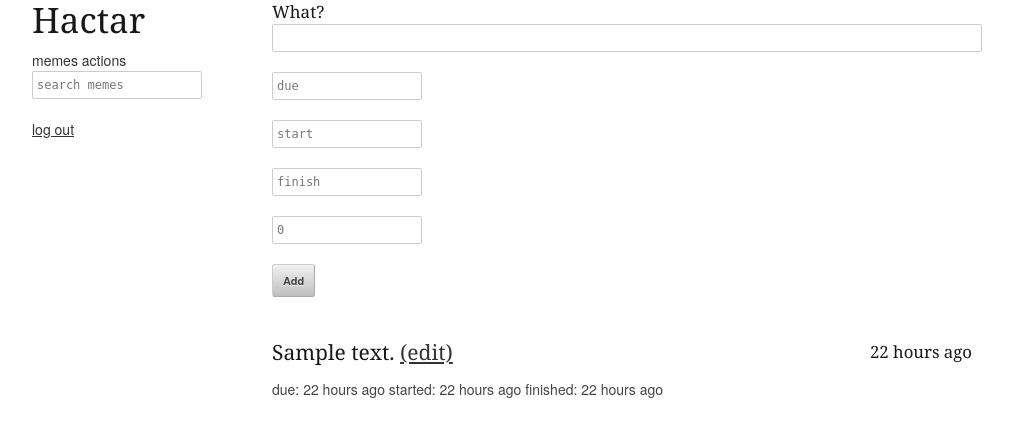
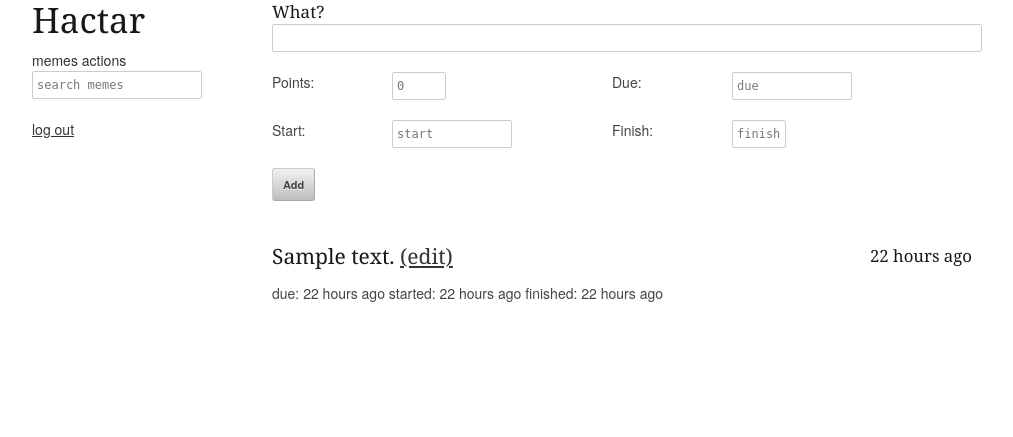
Before and after one commit to findgriffin/hactar, a Flask app: page /actions in a window 1280 px wide. Shown: the top 437 px of the page, without its empty margins (138-1151 px from the left). Run offline with Flask 2, Linux system fonts and the light colour scheme; the visitor is signed in with stand-in values (Sample User, id 1); tables that the repository leaves empty hold one stand-in row (values such as "Sample post").

Commit message:
implement two column layout for actions form

```diff
--- a/templates/actions.html
+++ b/templates/actions.html
@@ -4,11 +4,24 @@
     <form action="{{ url_for('actions') }}" method="post">
         <dl><h5>What?</h5>
         <dd><input type=text name=what id="what" style="width: 100%;">
-        <dd><input type=text name=due id="due" style="width: 20%;" value="due">
-        <dd><input type=text name=start id="start" style="width: 20%;" value="start">
-        <dd><input type=text name=finish id="finish" style="width: 20%;" value="finish">
-        <dd><input type=text name=points id="points" style="width: 20%;" value="0">
-        <dd><input type=submit value=Add>
+      <div class="two columns alpha">Points:</div>
+      <div class="four columns omega">
+        <input type=text name=points id="points" style="width: 20%;" value="0">
+      </div>
+      <div class="two columns alpha">Due:</div>
+      <div class="four columns omega">
+        <input type=text name=due id="due" style="width: 50%;" value="due">
+      </div>
+      <div class="two columns alpha">Start:</div>
+      <div class="four columns omega">
+        <input type=text name=start id="start" style="width: 50%;" value="start">
+      </div>
+      <div class="two columns alpha">Finish:</div>
+      <div class="four columns omega">
+        <input type=text name=finish id="finish" style="width: 20%;" value="finish">
+      </div>
+      <input type=submit value=Add>
+
       </dl>
     </form>
   {% endif %}
```
